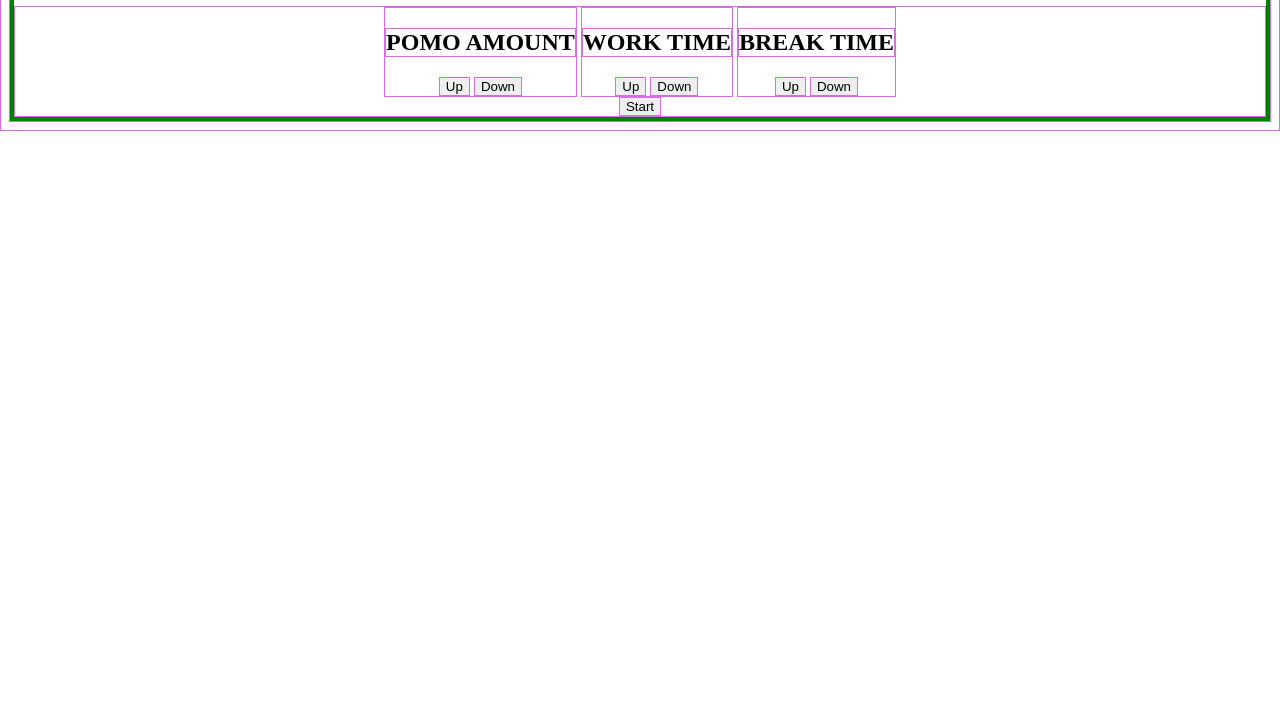
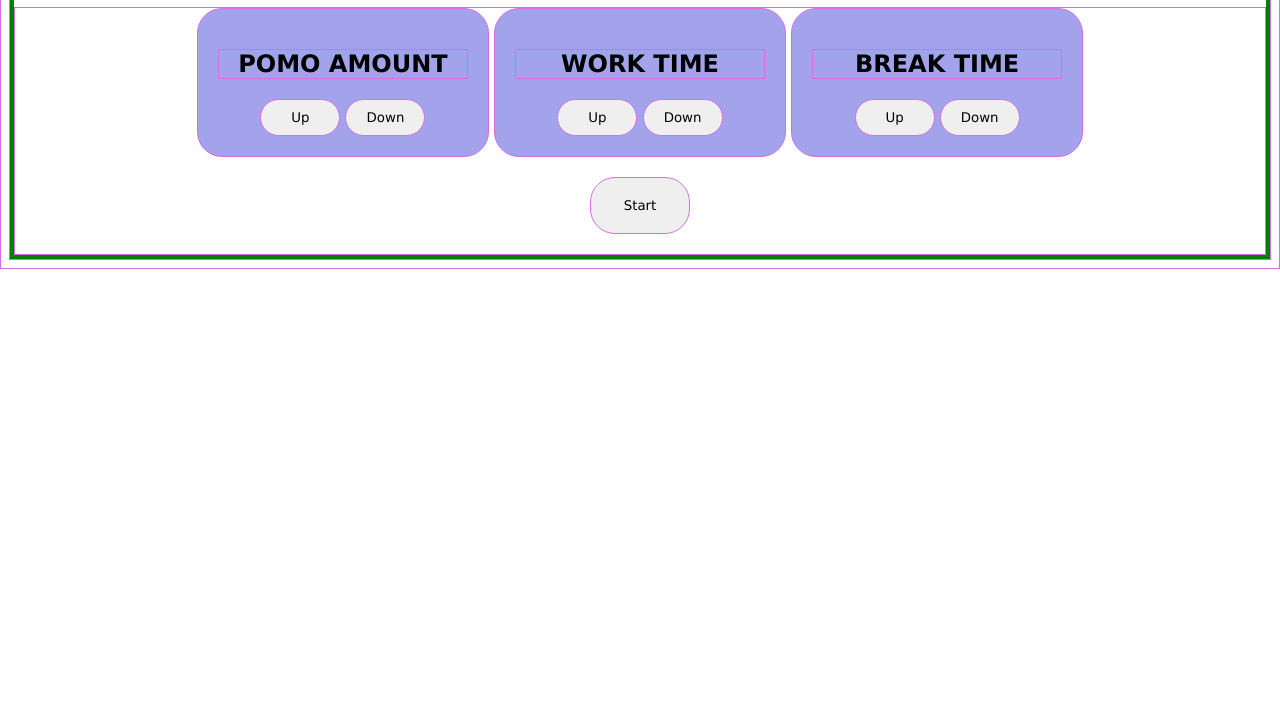
Before and after one commit to ThymeScript/pomodoro-timer, a website: page index.html in a window 1280 px wide. Shown: the part 90-800 px from the top of the page. Drawn offline with Linux system fonts and the light colour scheme.

Commit message:
css: style buttons & setting blocks

```diff
--- a/index.html
+++ b/index.html
@@ -28,7 +28,7 @@
         <button>Down</button>
       </div>
       <br>
-      <button>Start</button>
+      <button id="start">Start</button>
     </div>
     <div class="running">
       <h2>TIME</h2>
--- a/scss/main.scss
+++ b/scss/main.scss
@@ -11,9 +11,16 @@
 //  }
 //}
 $border: rgb(216, 109, 226);
+$box-color: rgb(163, 163, 236);
 
 * {
   border: solid 1px $border;
+  font-family: Verdana, Geneva, Tahoma, sans-serif;
+}
+
+h1 {
+  letter-spacing: 10px;
+  font-weight: lighter;
 }
 
 .timer {
@@ -23,8 +30,24 @@ $border: rgb(216, 109, 226);
 
 .setting {
   display: inline-block;
+  background-color: $box-color;
+  border-radius: 25px;
+  padding: 20px;
+  width: 250px;
 }
 
 .running {
   display: none;
 }
+
+button {
+  border-radius: 25px;
+  padding: 10px;
+  width: 80px;
+}
+
+#start {
+  padding: 20px;
+  margin: 20px;
+  width: 100px;
+}
```
Also changed, not shown: css/main.css, 1 other file.
